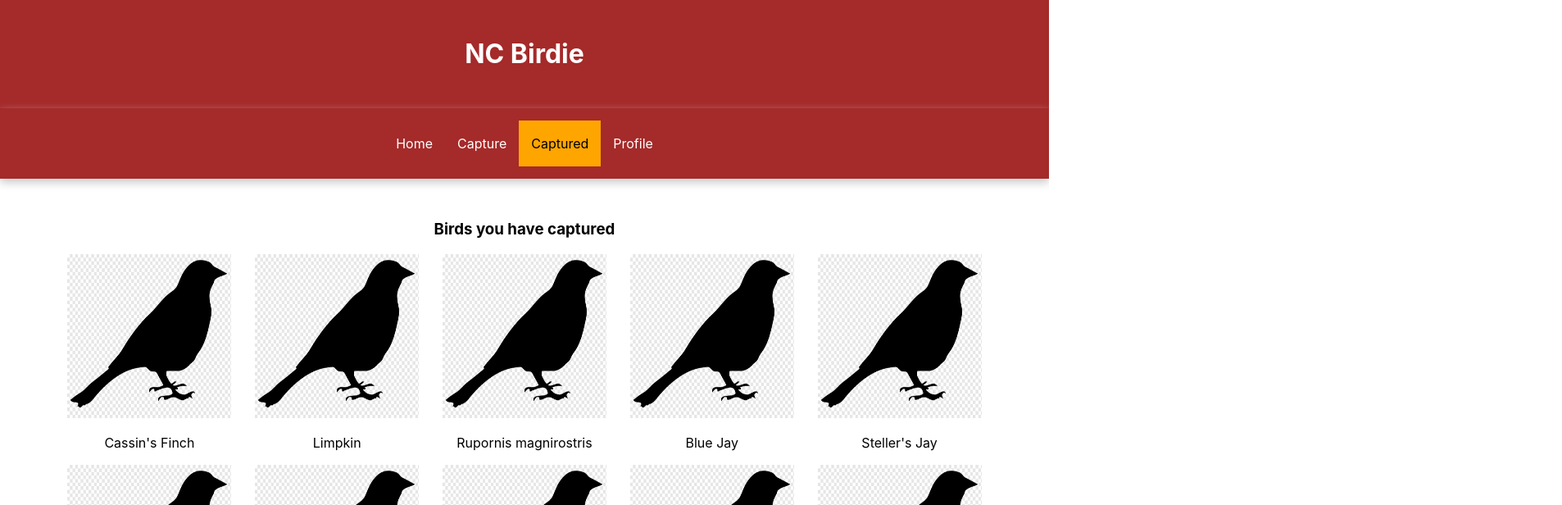
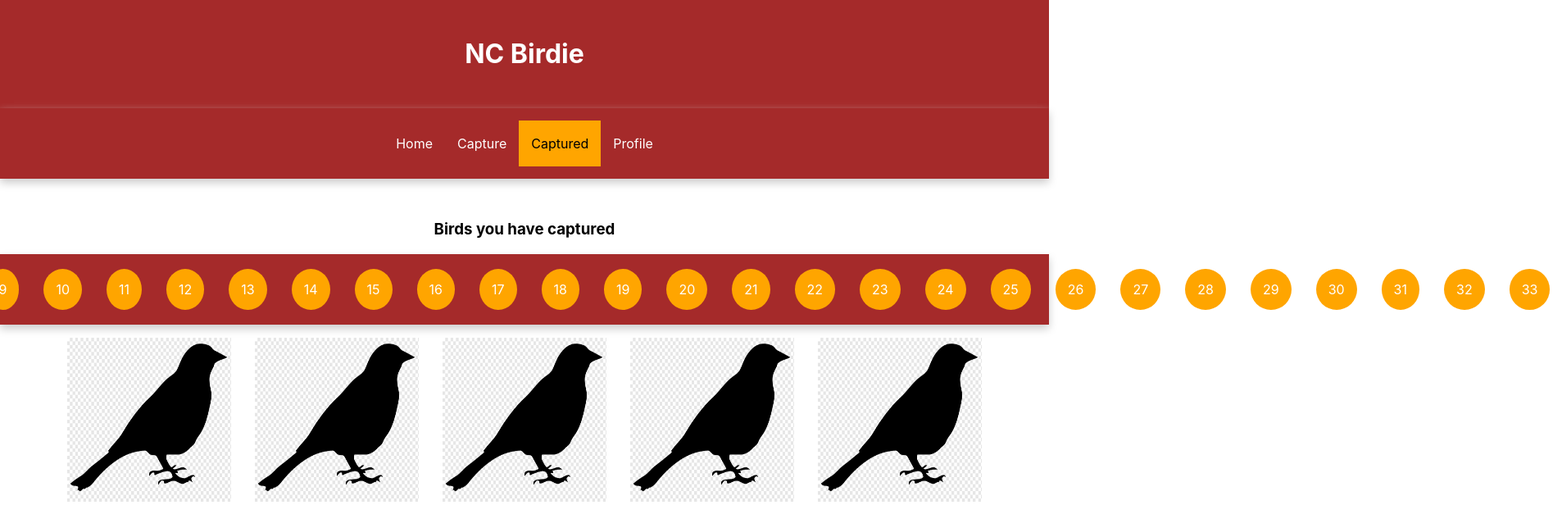
Before and after one commit to yahya003/NC-Birdie, a React (Create React App) app: page /captured in a window 1280 px wide. Shown: the top 616 px of the page at 82% size, 1906 px wide, since content can reach past the window. Built offline with nearby package versions, Linux system fonts and the light colour scheme; no server answers; sample sign-in values are in the browser's storage; what @tensorflow/tfjs would draw is missing.

Commit message:
Pagination added, needs some major styling!

```diff
--- a/src/App.css
+++ b/src/App.css
@@ -1,5 +1,10 @@
 .App {
   text-align: center;
+}
+
+body, hrml {
+  width: 100%;
+  height: 100%;
 }
 
 .captured-card {
@@ -171,3 +176,18 @@ h1 {
 .button2{
   padding: 5px;
 }
+
+
+.pagination {
+  display: inline-flex;
+  list-style: none;
+  cursor: pointer;
+  color: white;
+}
+
+.pagination li {
+  margin: 15px;
+  padding: 15px;
+  border-radius: 50%;
+  background-color: orange;
+}
--- a/src/Components/Captured.jsx
+++ b/src/Components/Captured.jsx
@@ -1,19 +1,27 @@
 import {birds} from "./bird_names.js"
 import CapturedCard from "./CapturedCard.jsx"
 import "../App.css";
+import { useState } from "react";
+import Pagination from "./Pagination.js";
 
 const Captured = () => {
+  const [currentPage, setCurrentPage] = useState(1)
+  const [postsPerPage, setPostsPerPage] = useState(30)
+
+  const indexOfLastPost = currentPage*postsPerPage
+  const indexOfFirstPost = indexOfLastPost - postsPerPage
+  const currentPost = birds.slice(indexOfFirstPost, indexOfLastPost)
 
   return (
     <>
 
     <h3 className="captureTitle">Birds you have captured</h3>
+    <Pagination postsPerPage={postsPerPage} totalPosts={birds.length} setCurrentPage={setCurrentPage}/>
     <section className="all-birds">
-    {birds.map((bird) => {
+
+    {currentPost.map((bird) => {
             return (
-              <CapturedCard
-                bird={bird}
-              />
+              <CapturedCard bird={bird}/>
             );
           })}
 
--- a/src/Components/CapturedCard.jsx
+++ b/src/Components/CapturedCard.jsx
@@ -1,13 +1,17 @@
 import silhoute from'../emptyBird.jpg';
 import "../App.css";
+import Pagination from './Pagination';
+
 
 const ShowCard = ({bird}) => {
 
     return (
-<captured className="captured-card">
+
+       <captured className="captured-card">
         <section className="card-info">
         <img src={silhoute} alt="bird silhoute" width="200" height="200"></img>
         <p className="captured-card-birdname">{bird}</p>
+
 
         </section>
 
--- /dev/null
+++ b/src/Components/Pagination.js
@@ -0,0 +1,28 @@
+const Pagination = ({postsPerPage, totalPosts, setCurrentPage}) => {
+
+    const pageNumbers = []
+
+     for (let i = 1; i <= Math.ceil(totalPosts/postsPerPage); i++) {
+        pageNumbers.push(i)
+     }
+
+
+
+
+ return (
+    <nav>
+     <ul className="pagination">
+        {pageNumbers.map((page) => {
+         return  <li onClick={(()=> {setCurrentPage(page)})} key = {page}>
+                {page}
+           </li>
+        })
+        }
+     </ul>
+
+    </nav>
+   )
+
+}
+
+export default Pagination
```
